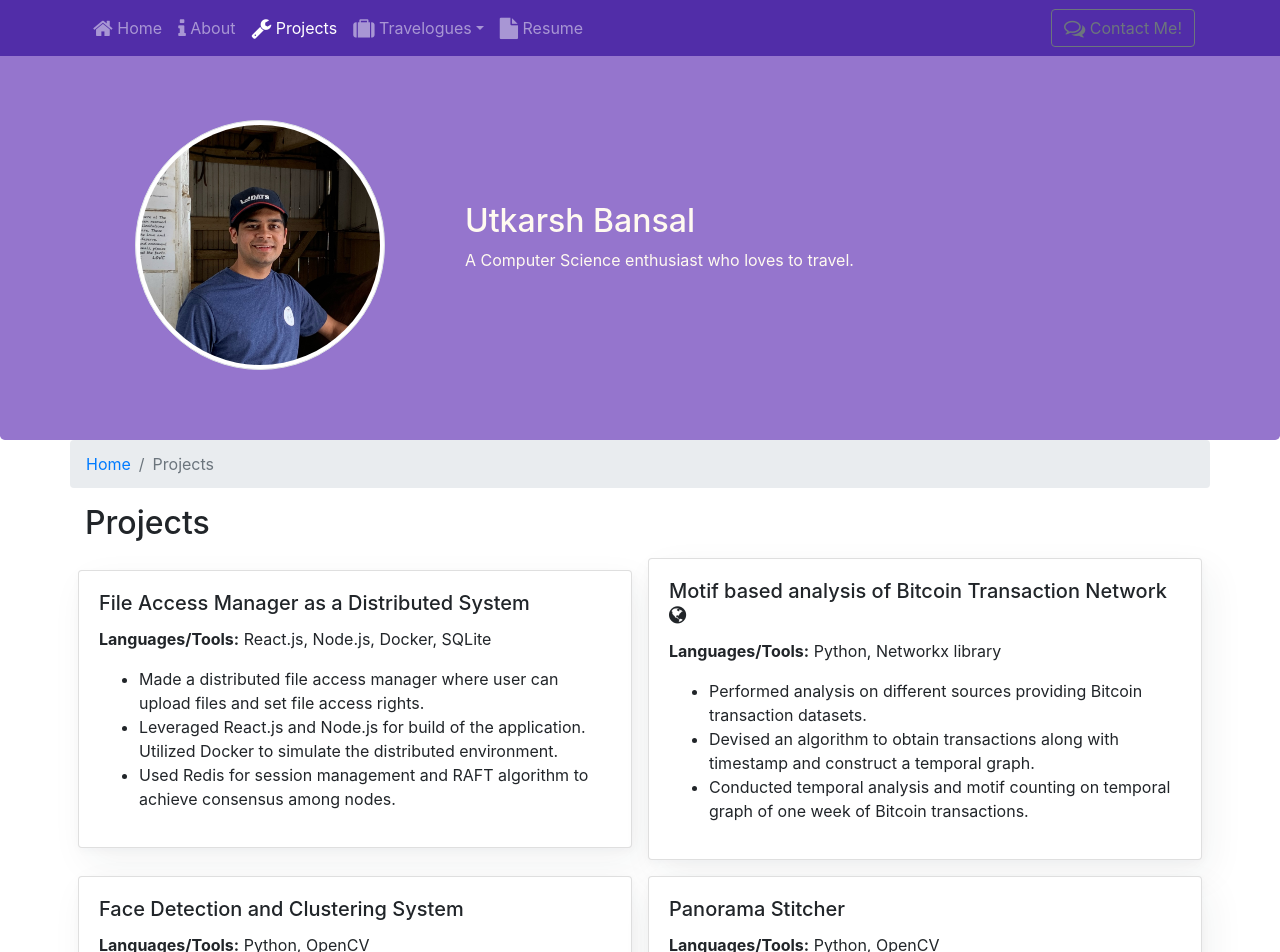
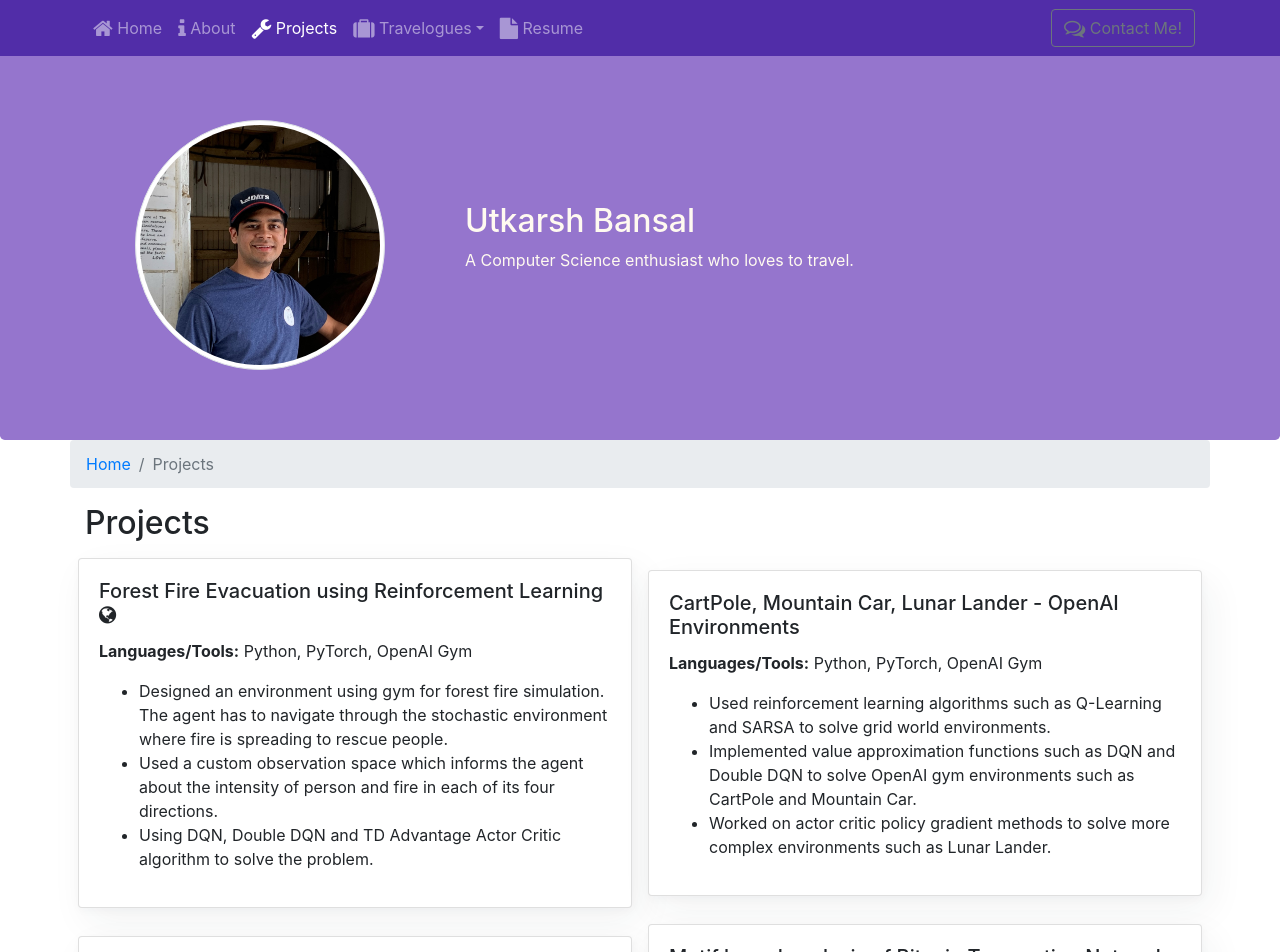
Before and after one commit to utsbansal/utsbansal.github.io, a React (Create React App) app: page /projects in a window 1280 px wide. Shown: the top 952 px of the page. Built offline with nearby package versions, Linux system fonts and the light colour scheme.

Commit message:
RL projects added

```diff
--- a/src/shared/projects.js
+++ b/src/shared/projects.js
@@ -1,6 +1,27 @@
 export const projectData = [
     {
         id: 0,
+        title: "Forest Fire Evacuation using Reinforcement Learning",
+        link: "https://github.com/ForestFireRescue",
+        tools: "Python, PyTorch, OpenAI Gym",
+        points : [
+            "Designed an environment using gym for forest fire simulation. The agent has to navigate through the stochastic environment where fire is spreading to rescue people.",
+            "Used a custom observation space which informs the agent about the intensity of person and fire in each of its four directions.",
+            "Using DQN, Double DQN and TD Advantage Actor Critic algorithm to solve the problem."
+        ]
+    },
+    {
+        id: 1,
+        title: "CartPole, Mountain Car, Lunar Lander - OpenAI Environments",
+        tools: "Python, PyTorch, OpenAI Gym",
+        points : [
+            "Used reinforcement learning algorithms such as Q-Learning and SARSA to solve grid world environments.",
+            "Implemented value approximation functions such as DQN and Double DQN to solve OpenAI gym environments such as CartPole and Mountain Car.",
+            "Worked on actor critic policy gradient methods to solve more complex environments such as Lunar Lander."
+        ]
+    },
+    {
+        id: 2,
         title: "File Access Manager as a Distributed System",
         tools: "React.js, Node.js, Docker, SQLite",
         points : [
@@ -10,7 +31,7 @@ export const projectData = [
         ]
     },
     {
-        id: 1,
+        id: 3,
         title: "Motif based analysis of Bitcoin Transaction Network",
         link: "https://github.com/UB-CSE-640-Blockchain-Analysis",
         tools: "Python, Networkx library",
@@ -21,7 +42,7 @@ export const projectData = [
         ]
     },
     {
-        id: 2,
+        id: 4,
         title: "Face Detection and Clustering System",
         tools: "Python, OpenCV",
         points : [
@@ -31,7 +52,7 @@ export const projectData = [
         ]
     },
     {
-        id: 3,
+        id: 5,
         title: "Panorama Stitcher",
         tools: "Python, OpenCV",
         points : [
@@ -41,7 +62,7 @@ export const projectData = [
         ]
     },
     {
-        id: 4,
+        id: 6,
         title: "Perception and Path Planning, Robotics",
         tools: "C++, ROS, stage, tf",
         points : [
@@ -51,7 +72,7 @@ export const projectData = [
         ]
     },
     {
-        id: 5,
+        id: 7,
         title: "Pintos Operating System",
         tools: "C, PintOS (Stanford University)",
         points : [
@@ -61,7 +82,7 @@ export const projectData = [
         ]
     },
     {
-        id: 6,
+        id: 8,
         title: "Printing Job Management System",
         tools: "React.js, Node.js, MongoDB",
         points : [
@@ -71,7 +92,7 @@ export const projectData = [
         ]
     },
     {
-        id: 7,
+        id: 9,
         title: "Data Structures and Algorithm Visualizer",
         tools: "React.js, Node.js, Vanilla JavaScript, Bootstrap",
         link: "https://dsavisualizer.github.io",
@@ -80,7 +101,7 @@ export const projectData = [
         ]
     },
     {
-        id: 8,
+        id: 10,
         title: "Personal Travelogue Website",
         tools: "React.js, Bootstrap, Github Actions(CI/CD)",
         link: "https://utsbansal.github.io",
```
Also changed, not shown: 1 other file (tests, documents, lock files or other folders).
